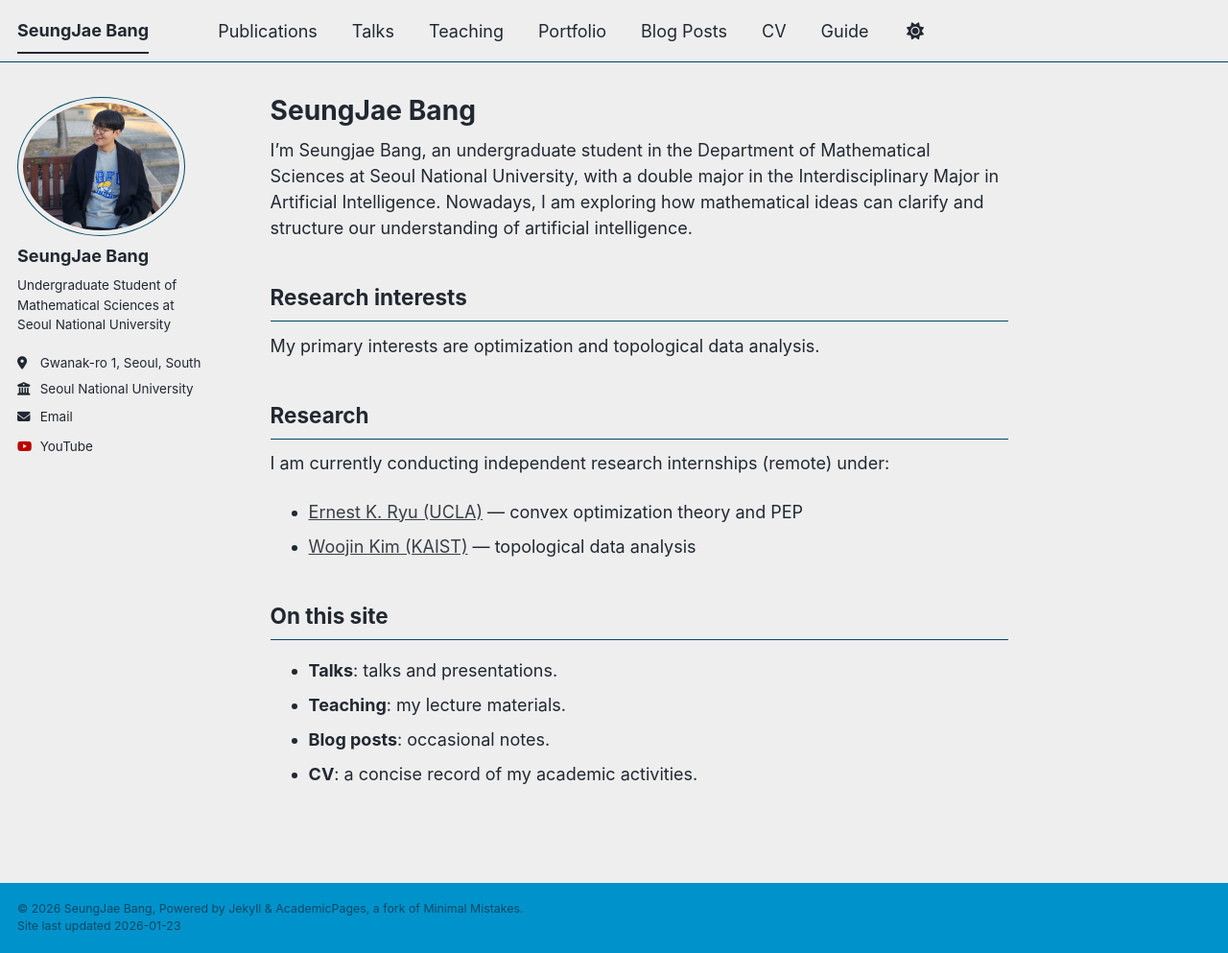
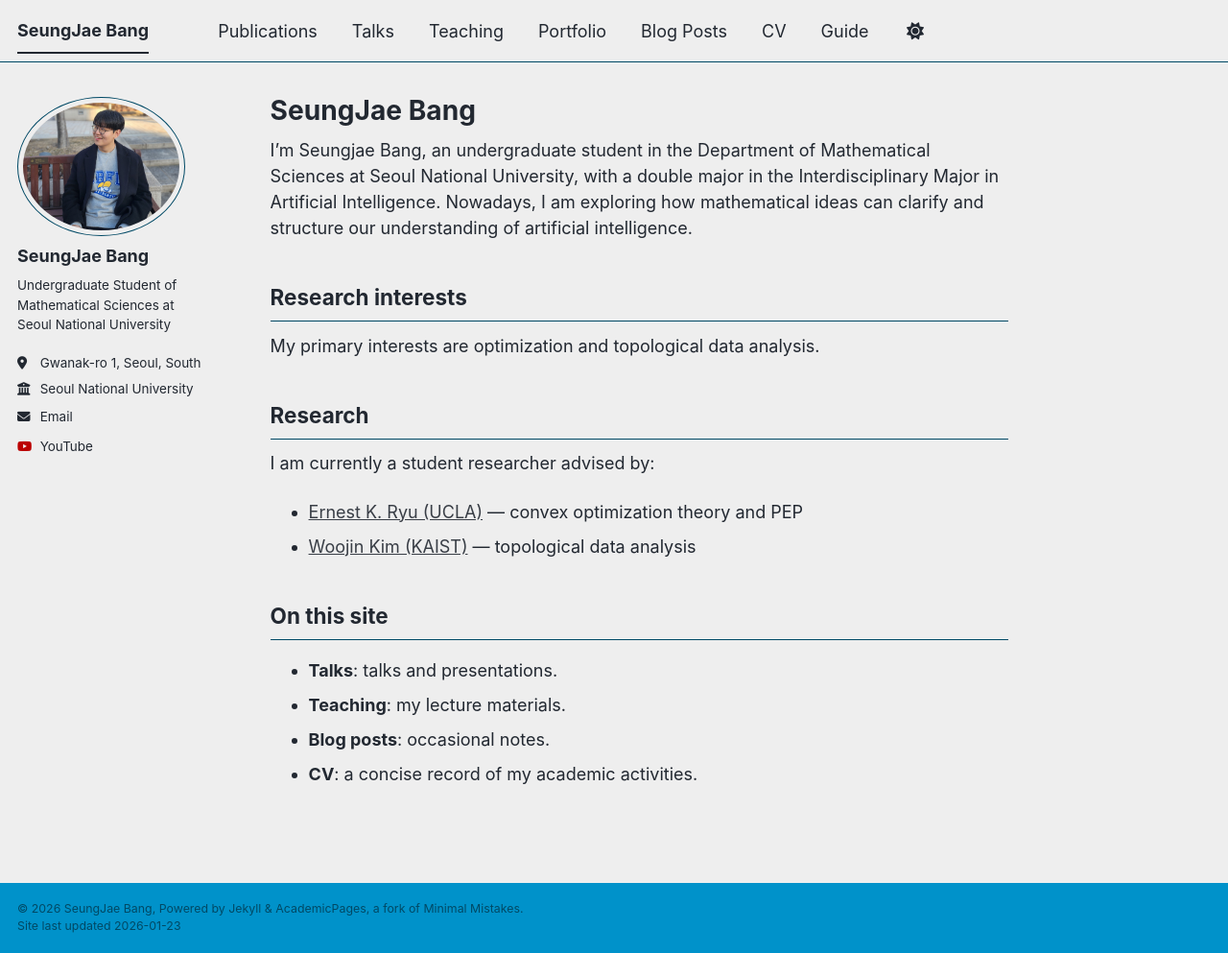
Before and after one commit to jae-s-bang/jae-s-bang.github.io, a Jekyll site: the page built from _pages/about.md, in a window 1280 px wide and 993 px high. Shown: the whole window at 96% size. Built offline with Jekyll 4.4.1, drawn with Linux system fonts in a browser that asks for light colours; a script bundle is joined from its source files by our own code; library files that are not in the unit come from our copies.

Commit message:
Update research advisor information in about.md

```diff
--- a/_pages/about.md
+++ b/_pages/about.md
@@ -15,7 +15,7 @@ My primary interests are optimization and topological data analysis.
 
 Research
 -----
-I am currently conducting independent research internships (remote) under:
+I am currently a student researcher advised by:
 - [Ernest K. Ryu (UCLA)](https://ernestryu.com/) — convex optimization theory and PEP
 - [Woojin Kim (KAIST)](https://wj-kim.com/) — topological data analysis
 
```
